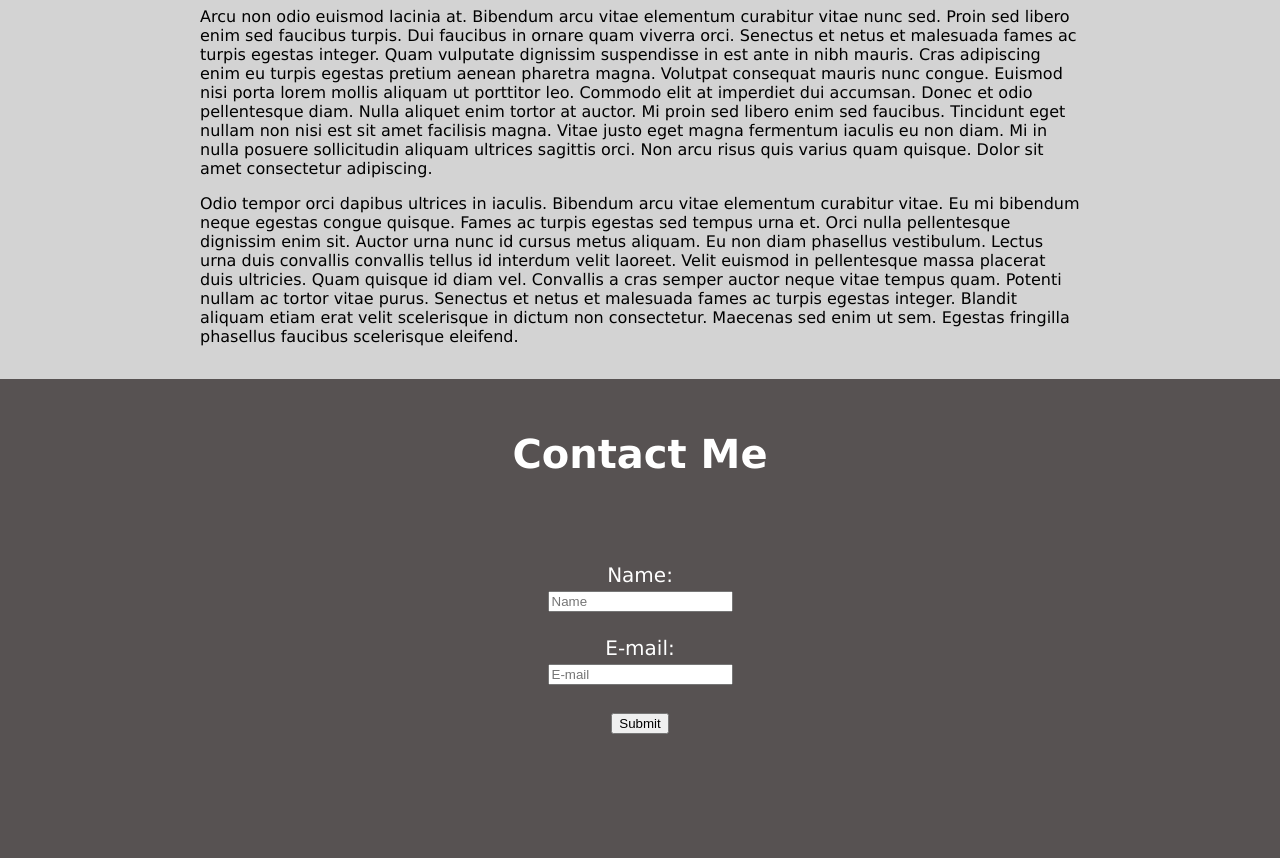
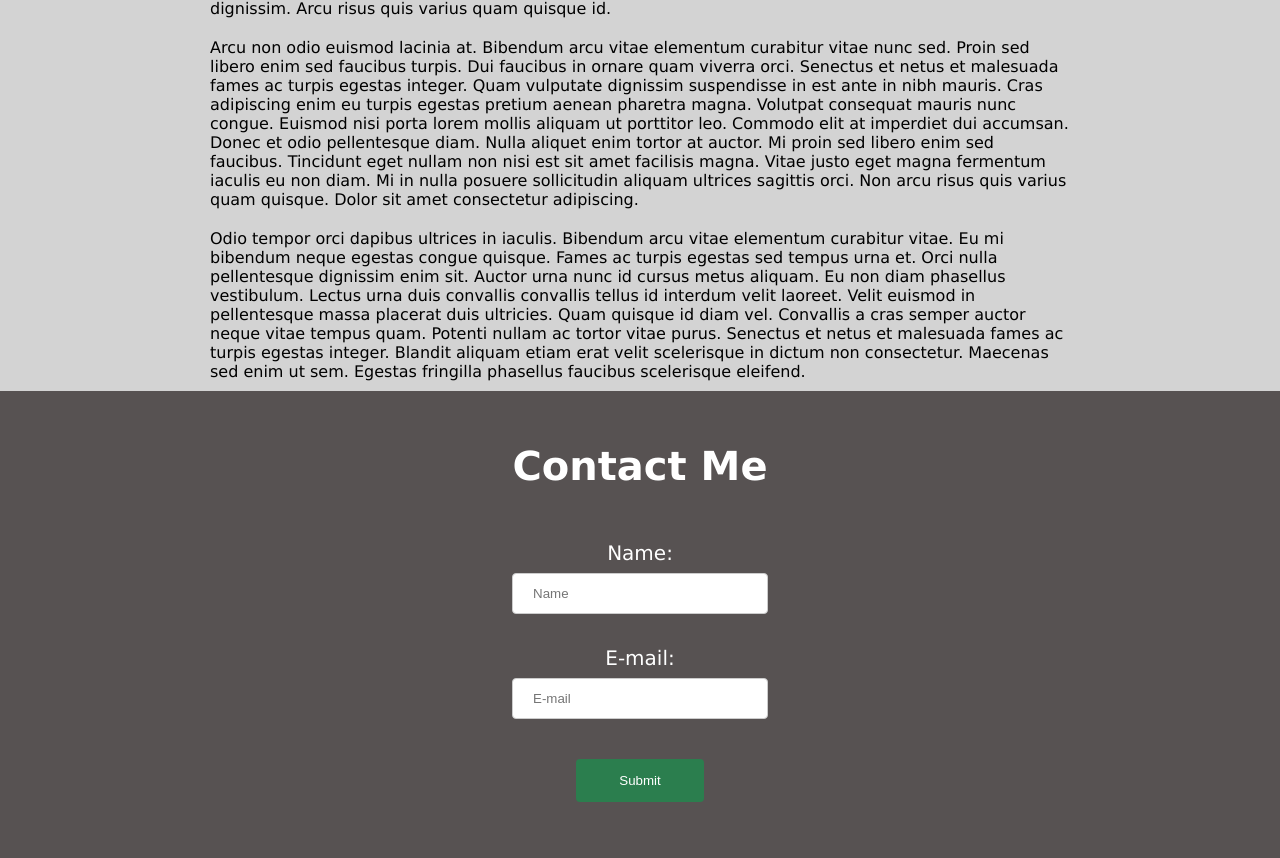
Before and after one commit to RichardZhang01/week-1-mini-project, a plain HTML site: page index.html in a window 1280 px wide. Shown: the part 782-1640 px from the top of the page. Drawn offline with Linux system fonts and the light colour scheme.

Commit message:
final pass through html and css, webpage working

```diff
--- a/assets/css/style.css
+++ b/assets/css/style.css
@@ -1,5 +1,9 @@
+* {
+    margin: 0px;
+}
+
 body {
-    margin: 0px;
+    /* margin: 0px; */
     font-family: 'Lucida Sans Unicode', 'Lucida Sans', Calibri, sans-serif;
     background: lightgray;
 }
@@ -23,7 +27,7 @@ h1 {
 }
 
 nav {
-    padding-top: 12px;
+    padding-top: 30px;
     margin-right: 20px;
     float: right;
     font-size: 20px;
@@ -41,6 +45,11 @@ a {
     text-decoration: none;
 }
 
+a:hover {
+    /* color: yellow; */
+    border-bottom: #575252 solid 2px;
+}
+
 img {
     padding: 20px;
     background: lightblue;
@@ -56,12 +65,14 @@ img {
 figcaption {
     text-align: center;
     font-size: 20px;
+    margin-bottom: 20px;
     font-weight: bold;
 }
 
 p {
     margin-left: 200px;
     margin-right: 200px;
+    padding: 10px 10px;
 }
 
 #contact-form {
@@ -91,3 +102,28 @@ h3 {
     text-align: center;
     color: white;
 }
+
+input[type=submit] {
+    width: 10%;
+    background-color: #2b7e4e;
+    color: white;
+    padding: 14px 20px;
+    margin: 8px 0;
+    border: none;
+    border-radius: 4px;
+    cursor: pointer;
+  }
+
+  input[type=submit]:hover {
+    background-color: #66be6b;
+  }
+
+  input[type=text] {
+    width: 20%;
+    padding: 12px 20px;
+    margin: 8px 0;
+    display: inline-block;
+    border: 1px solid #ccc;
+    border-radius: 4px;
+    box-sizing: border-box;
+  }
--- a/index.html
+++ b/index.html
@@ -79,7 +79,7 @@
 
         </section>
 
-        <form id="contact-form" action="" method=post">
+        <form id="contact-form">
 
             <h2>Contact Me</h2>
 
```
